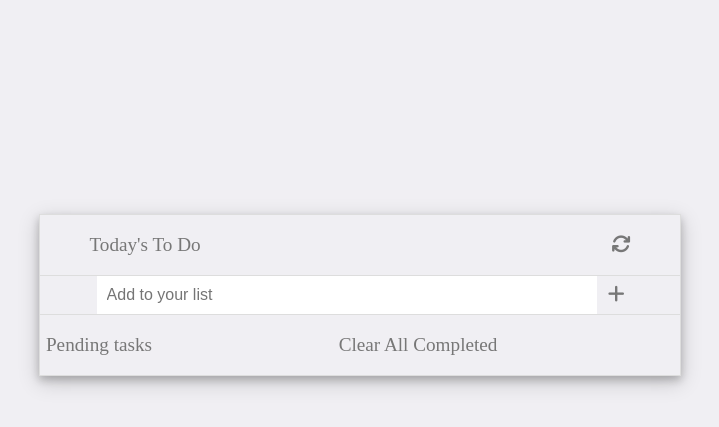
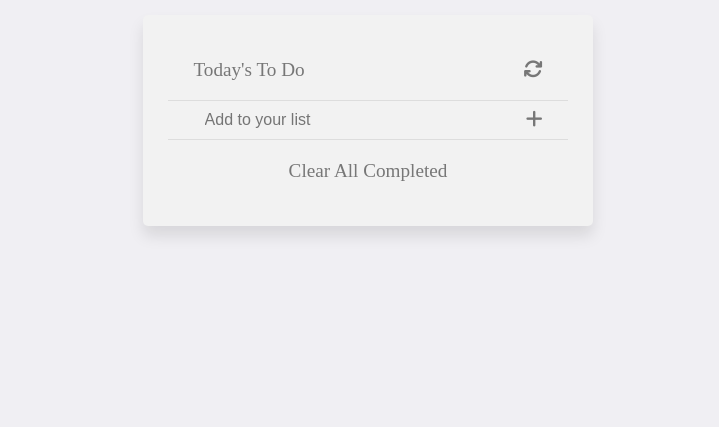
Before and after one commit to Mwapsam/To-Do-List, a website built with webpack: page src/index.html in a window 1280 px wide. Shown: the part 105-532 px from the top of the page, without its empty margins (280-999 px from the left). Built offline with nearby package versions, Linux system fonts and the light colour scheme.

Commit message:
change layout

```diff
--- a/src/index.html
+++ b/src/index.html
@@ -27,8 +27,6 @@
       </div>
       <div class="todos-list" id="todos-list"></div>
       <div class="row clear">
-        <span> <span class="pendingTasks"></span> Pending tasks</span>
-
         <p>Clear All Completed</p>
       </div>
     </div>
--- a/src/style.css
+++ b/src/style.css
@@ -3,20 +3,16 @@ body {
   width: 100%;
   height: 100vh;
   background: rgb(240, 239, 243);
-  margin: auto;
-  display: flex;
-  flex-direction: column;
-  align-items: center;
-  justify-content: center;
 }
 
 .list {
-  display: flex;
-  flex-direction: column;
-  border: 1px solid #ddd;
-  width: 50%;
-  justify-self: center;
-  box-shadow: 0 4px 8px 0 rgba(0, 0, 0, 0.2), 0 6px 20px 0 rgba(0, 0, 0, 0.19);
+  background: #f2f2f2;
+  max-width: 400px;
+  width: 100%;
+  margin: 120px auto;
+  padding: 25px;
+  border-radius: 5px;
+  box-shadow: 0px 10px 15px rgba(0, 0, 0, 0.1);
 }
 
 .row {
@@ -30,12 +26,25 @@ body {
   color: #777;
 }
 
+.todos-list {
+  max-height: 300px;
+  overflow-y: auto;
+}
+
 .todos-list li {
   display: grid;
   grid-template-columns: 1fr 13fr 1fr;
   border: 1px solid #ddd;
-  padding: 0 0 0 28px;
   align-items: baseline;
+  position: relative;
+  list-style: none;
+  margin: 8px;
+  background: #f2f2f2;
+  border-radius: 3px;
+  padding: 0px 17px;
+  cursor: default;
+  overflow: hidden;
+  word-wrap: break-word;
 }
 
 .row p {
@@ -60,6 +69,7 @@ body {
   padding: 10px;
   float: left;
   font-size: 16px;
+  background: #f2f2f2;
   color: #777;
 }
 
```
